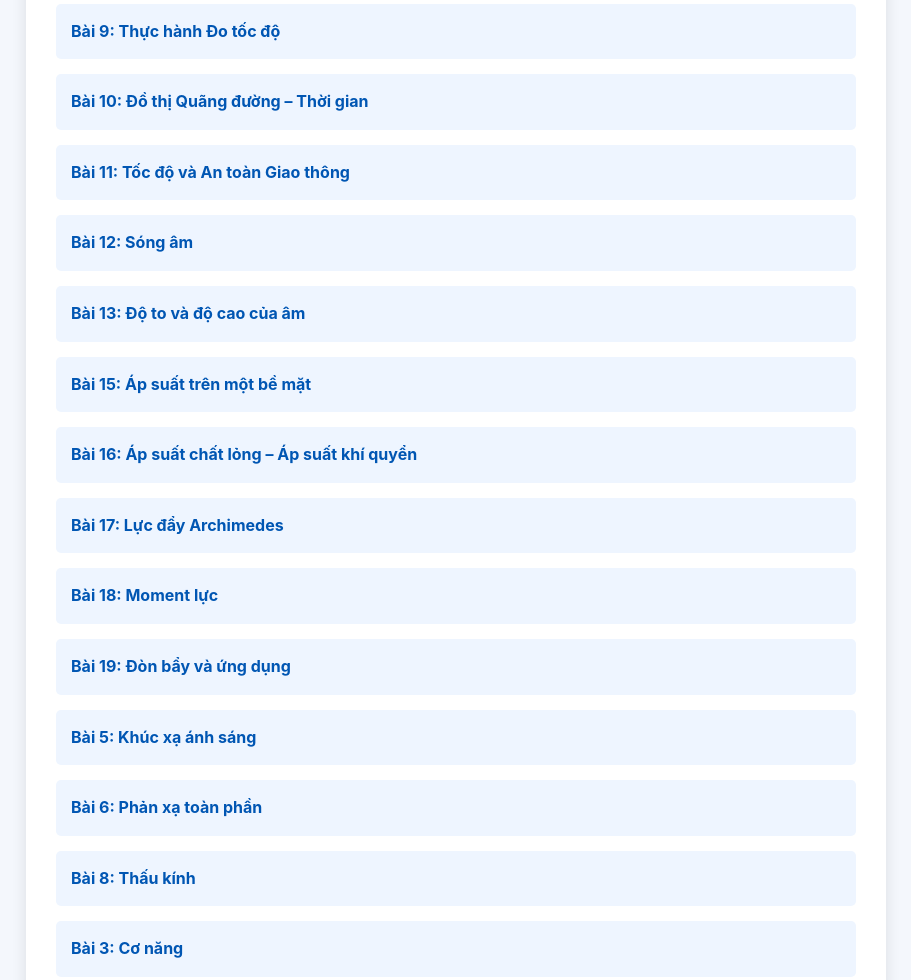
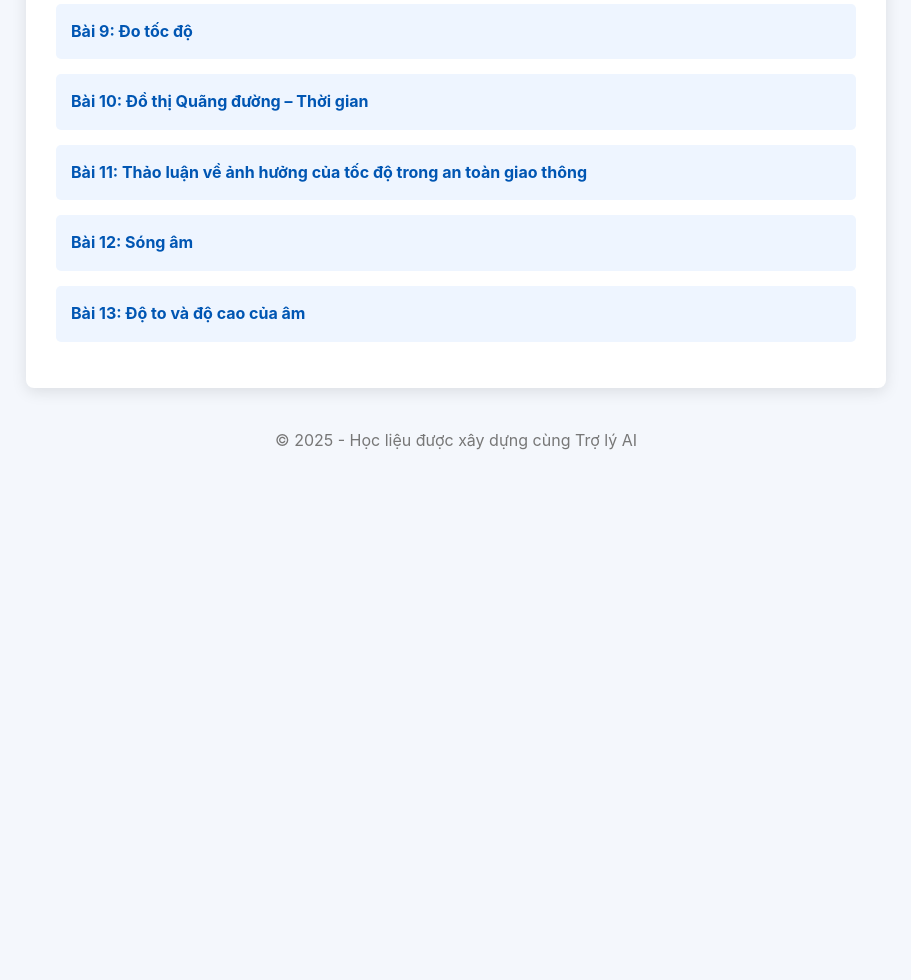
Before and after one commit to vanhien1199-art/khtn7, a website: page index.html in a window 1280 px wide. Shown: the part 234-1214 px from the top of the page, without its empty margins (184-1095 px from the left). After the commit the page ends 800 px from the top, so only its background shows below. Drawn offline with Linux system fonts and the light colour scheme.

Commit message:
Update index.html

```diff
--- a/index.html
+++ b/index.html
@@ -20,24 +20,17 @@
         <h1>Danh sách Học liệu Tương tác</h1>
         <p>Vui lòng chọn một bài học để bắt đầu:</p>
         <ul class="lesson-list">
-            <li><a href="/bai-thuc-hanh-do-toc-do/">Bài 9: Thực hành Đo tốc độ</a></li>
-            <li><a href="/bai-do-thi-quang-duong-thoi-gian/">Bài 10: Đồ thị Quãng đường – Thời gian</a></li>
-            <li><a href="/bai-toc-do-an-toan-giao-thong/">Bài 11: Tốc độ và An toàn Giao thông</a></li>
-            <li><a href="/bai-song-am/">Bài 12: Sóng âm</a></li>
+            <li><a href="/do-toc-do/">Bài 9: Đo tốc độ</a></li>
+            <li><a href="/do-thi-s-t/">Bài 10: Đồ thị Quãng đường – Thời gian</a></li>
+            <li><a href="/tl-anh-huong-cua-toc-do/">Bài 11: Thảo luận về ảnh hưởng của tốc độ trong an toàn giao thông</a></li>
+            <li><a href="/song-am/">Bài 12: Sóng âm</a></li>
             <li><a href="/bai-do-to-do-cao-am/">Bài 13: Độ to và độ cao của âm</a></li>
-            <li><a href="/bai-ap-suat/">Bài 15: Áp suất trên một bề mặt</a></li>
-            <li><a href="/bai-ap-suat-chat-long-khi-quyen/">Bài 16: Áp suất chất lỏng – Áp suất khí quyển</a></li>
-            <li><a href="/bai-luc-day-archimedes/">Bài 17: Lực đẩy Archimedes</a></li>
-            <li><a href="/bai-moment-luc/">Bài 18: Moment lực</a></li>
-            <li><a href="/bai-don-bay/">Bài 19: Đòn bẩy và ứng dụng</a></li>
-            <li><a href="/bai-khuc-xa-anh-sang/">Bài 5: Khúc xạ ánh sáng</a></li>
-            <li><a href="/bai-phan-xa-toan-phan/">Bài 6: Phản xạ toàn phần</a></li>
-            <li><a href="/bai-thau-kinh/">Bài 8: Thấu kính</a></li>
-            <li><a href="/bai-co-nang/">Bài 3: Cơ năng</a></li>
+
         </ul>
     </div>
     <footer>
         <p>&copy; 2025 - Học liệu được xây dựng cùng Trợ lý AI</p>
     </footer>
 </body>
+
 </html>
```
